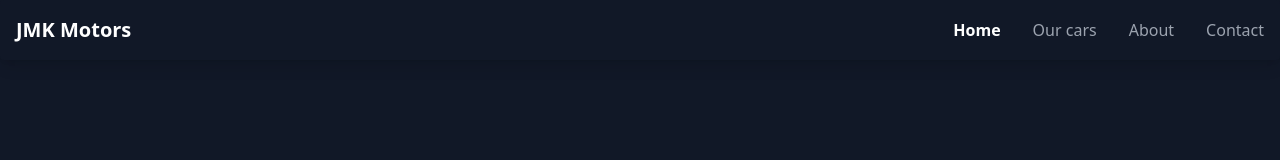
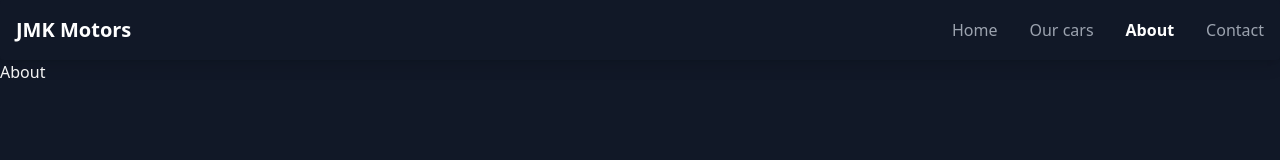
Before and after one commit to james-muriithi/jmk-motors, a React (Vite) app: page /about in a window 1280 px wide. Shown: the top 160 px of the page. Built offline with nearby package versions, Linux system fonts and the light colour scheme.

Commit message:
added react router

```diff
--- a/package.json
+++ b/package.json
@@ -13,7 +13,8 @@
     "flowbite": "^2.2.0",
     "flowbite-react": "^0.7.0",
     "react": "^18.2.0",
-    "react-dom": "^18.2.0"
+    "react-dom": "^18.2.0",
+    "react-router-dom": "^6.20.1"
   },
   "devDependencies": {
     "@types/react": "^18.2.37",
--- a/src/App.tsx
+++ /dev/null
@@ -1,11 +0,0 @@
-import Navbar from './components/top-level/Navbar';
-
-function App() {
-  return (
-    <>
-      <Navbar />
-    </>
-  )
-}
-
-export default App
--- /dev/null
+++ b/src/Root.tsx
@@ -0,0 +1,12 @@
+import { Outlet } from "react-router-dom";
+
+import Navbar from "./components/top-level/Navbar";
+
+export default function Root() {
+  return (
+    <>
+      <Navbar />
+      <Outlet />
+    </>
+  );
+}
--- a/src/components/top-level/Navbar.scss
+++ b/src/components/top-level/Navbar.scss
@@ -6,23 +6,12 @@ nav {
         @apply hover:text-white hover:border-white relative;
         span {
           &::after {
-            content: "";
-            position: absolute;
-            bottom: -3px;
-            left: 0;
-            width: 100%;
-            height: 1px;
-            --tw-bg-opacity: 1;
-            background-color: rgb(255 255 255 / var(--tw-bg-opacity));
-            transform: scaleX(0);
-            transform-origin: right center;
-            transition: transform 0.8s cubic-bezier(0.19, 1, 0.22, 1);
+            @apply content-[''] absolute bottom-[-3px] left-0 w-full h-[1px] bg-white bg-opacity-100 transform scale-x-0 origin-right transition-transform duration-[800] ease-[cubic];
           }
         }
         &:hover {
           span::after {
-            transform: scaleX(1);
-            transform-origin: left;
+            @apply transform scale-x-[1] origin-left;
           }
         }
       }
--- a/src/components/top-level/Navbar.tsx
+++ b/src/components/top-level/Navbar.tsx
@@ -1,5 +1,5 @@
-import { Navbar } from "flowbite-react";
-import type { CustomFlowbiteTheme } from "flowbite-react";
+import { Link, useLocation } from "react-router-dom";
+import { Navbar, CustomFlowbiteTheme } from "flowbite-react";
 import "./Navbar.scss";
 
 // Extend the default Flowbite theme
@@ -13,33 +13,36 @@ const customTheme: CustomFlowbiteTheme["navbar"] = {
   },
 };
 
+export default function Nav() {
+  const location = useLocation();
+
+  const { pathname } = location;
   const navLinks = [
     {
       name: "Home",
-    href: "#",
-    active: true,
+      href: "/",
     },
     {
       name: "Our cars",
       href: "#",
-    active: false,
     },
     {
       name: "About",
-    href: "#",
-    active: false,
+      href: "/about",
     },
     {
       name: "Contact",
       href: "#",
-    active: false,
     },
   ];
-
-export default function Nav() {
   return (
-    <Navbar fluid rounded theme={customTheme} className="bg-dark shadow-lg py-4">
-      <Navbar.Brand href="/">
+    <Navbar
+      fluid
+      rounded
+      theme={customTheme}
+      className="bg-dark shadow-lg py-4"
+    >
+      <Navbar.Brand as={Link} to="/">
         <span className="self-center whitespace-nowrap text-xl font-semibold text-white">
           JMK Motors
         </span>
@@ -47,7 +50,12 @@ export default function Nav() {
       <Navbar.Toggle className="text-gray-300 hover:bg-transparent focus:ring-0" />
       <Navbar.Collapse>
         {navLinks.map((link) => (
-          <Navbar.Link key={link.name} href={link.href} active={link.active}>
+          <Navbar.Link
+            as={Link}
+            key={link.name}
+            to={link.href}
+            active={link.href === pathname}
+          >
             <span>{link.name}</span>
           </Navbar.Link>
         ))}
--- a/src/main.tsx
+++ b/src/main.tsx
@@ -1,10 +1,11 @@
-import React from 'react'
-import ReactDOM from 'react-dom/client'
-import App from './App.tsx'
-import './index.scss';
+import React from "react";
+import ReactDOM from "react-dom/client";
+import { RouterProvider } from "react-router-dom";
+import router from "./router";
+import "./index.scss";
 
-ReactDOM.createRoot(document.getElementById('root')!).render(
+ReactDOM.createRoot(document.getElementById("root")!).render(
   <React.StrictMode>
-    <App />
-  </React.StrictMode>,
-)
+    <RouterProvider router={router} />
+  </React.StrictMode>
+);
--- /dev/null
+++ b/src/pages/About.tsx
@@ -0,0 +1,7 @@
+export default function About() {
+  return (
+    <div>
+      <h1>About</h1>
+    </div>
+  );
+}
--- /dev/null
+++ b/src/pages/Home.tsx
@@ -0,0 +1,7 @@
+export default function Home() {
+  return (
+    <div>
+      <h1>Home</h1>
+    </div>
+  );
+}
--- /dev/null
+++ b/src/router.tsx
@@ -0,0 +1,21 @@
+import { createBrowserRouter } from "react-router-dom";
+import Home from "./pages/Home";
+import About from "./pages/About";
+import Root from './Root';
+
+export default createBrowserRouter([
+  {
+    path: "/",
+    element: <Root />,
+    children: [
+      {
+        path: "",
+        element: <Home />,
+      },
+      {
+        path: "about",
+        element: <About />,
+      },
+    ],
+  },
+]);
```
Also changed, not shown: 1 other file (tests, documents, lock files or other folders). Lines whose indentation alone changed are shown as unchanged.
